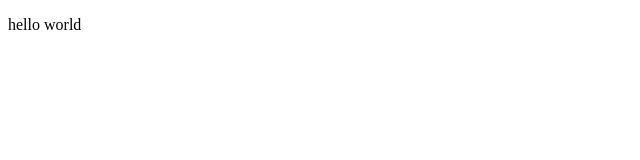
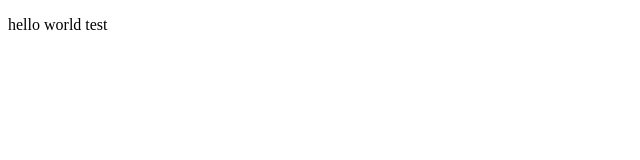
Before and after one commit to maxfeldman99/vscode_test, a plain HTML site: page index.html in a window 1280 px wide. Shown: the full height of the page, 0-640 px from the left. Drawn offline with Linux system fonts and the light colour scheme.

Commit message:
test 123

```diff
--- a/index.html
+++ b/index.html
@@ -7,7 +7,7 @@
     <title>Document</title>
 </head>
 <body>
-    <p>hello world</p>
+    <p>hello world test</p>
 
 </body>
 </html>
```
